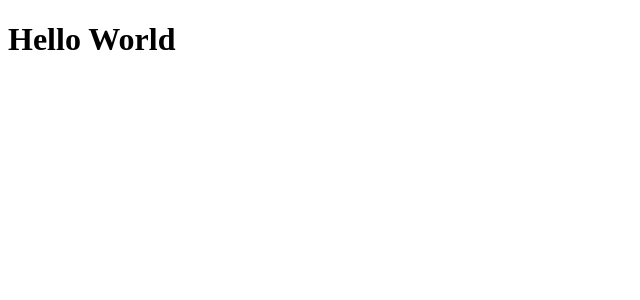
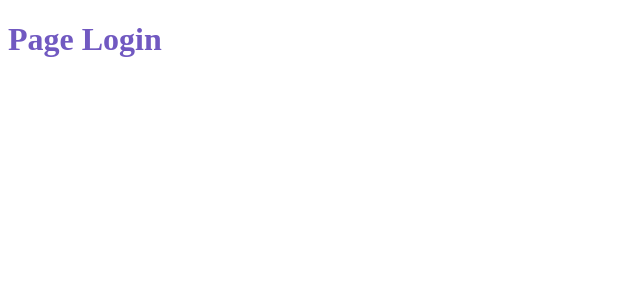
Before and after one commit to ItsJuniorDias/Be-The-Hero, a React (Create React App) app in the folder frontend/: page / in a window 1280 px wide. Shown: the top 300 px of the page, without its empty margins (0-640 px from the left). Built offline with nearby package versions, Linux system fonts and the light colour scheme.

Commit message:
Create Hello World

```diff
--- a/frontend/src/App.js
+++ b/frontend/src/App.js
@@ -1,8 +1,10 @@
 import React from 'react';
+
+import Login from './pages/Login';
 
 function App() {
   return (
-    <h1>Hello World </h1>
+   <Login />
   );
 }
 
--- /dev/null
+++ b/frontend/src/pages/Login/index.js
@@ -0,0 +1,9 @@
+import React from 'react';
+
+import './styles.css';
+
+export default function Login() {
+  return (
+    <h1>Page Login</h1>
+  );
+}
--- /dev/null
+++ b/frontend/src/pages/Login/styles.css
@@ -0,0 +1,3 @@
+h1 {
+  color: #7159c1;
+}
```
Also changed, not shown: frontend/src/assets/heroes.png (added), frontend/src/assets/logo.svg (added).
